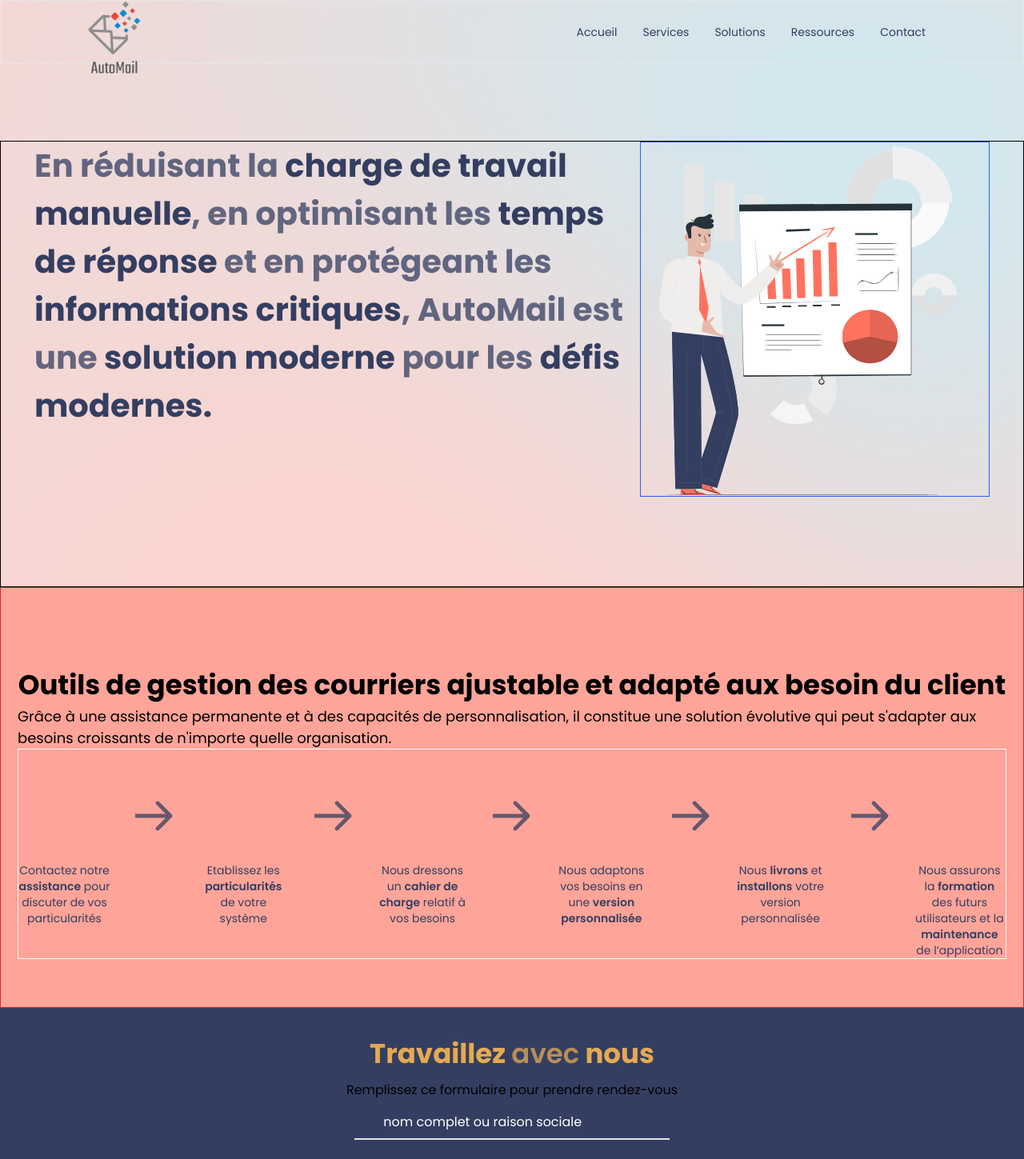
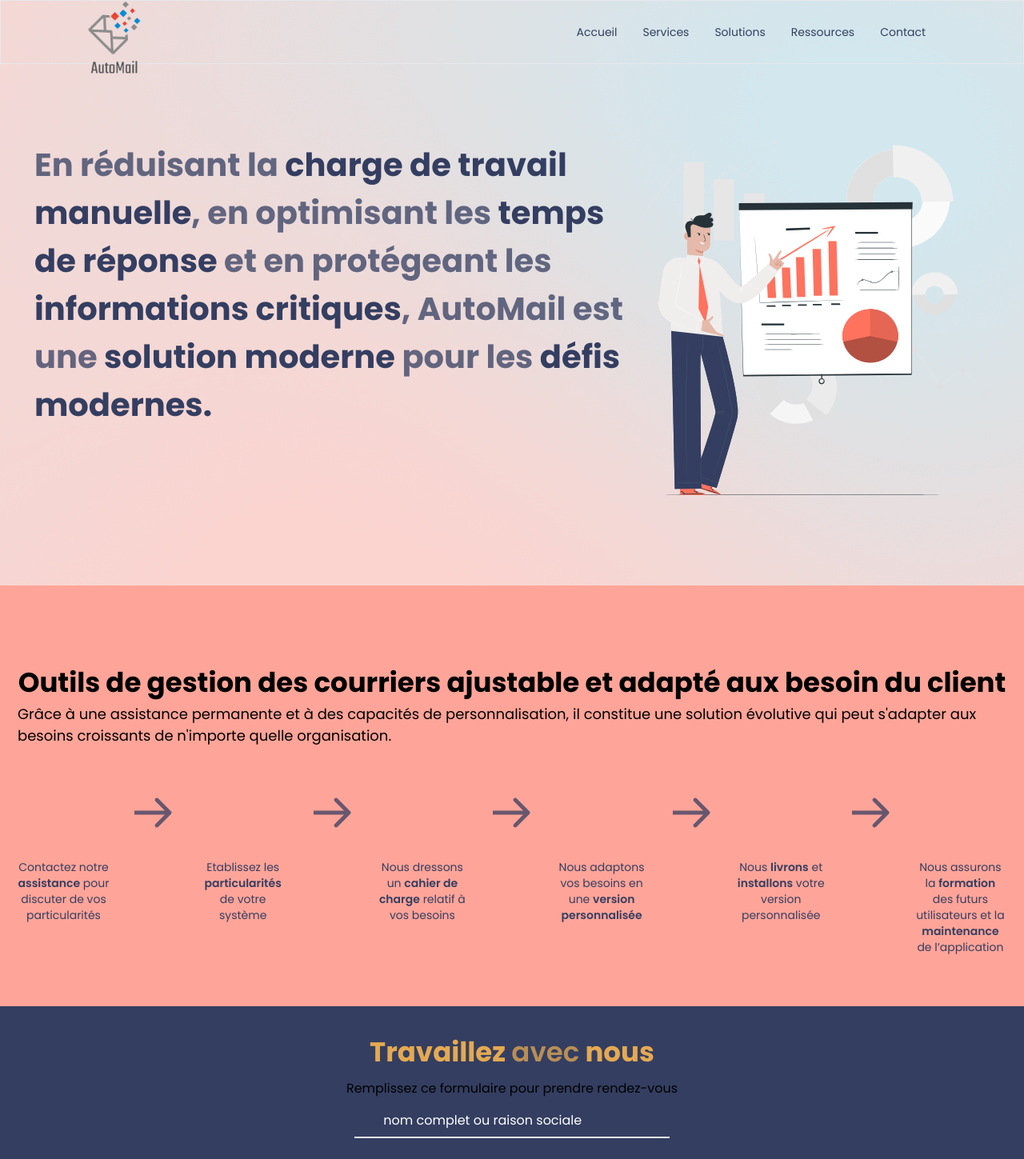
Before and after one commit to koumishop/auto-mail, a Next.js app: page /solutions in a window 1280 px wide. Shown: the top 1449 px of the page at 80% size. Built offline with nearby package versions, Linux system fonts and the light colour scheme; some icons are missing.

Commit message:
style: remove borders from solutions

```diff
--- a/src/app/solutions/page.js
+++ b/src/app/solutions/page.js
@@ -5,20 +5,20 @@ import { Icon } from "@iconify/react"
 export default function Solutions() {
     return (
       <main className="flex flex-col items-center justify-between pt-24 px-24">
-        <section className="w-screen flex justify-center space-x-4 pb-28 border border-black">
+        <section className="w-screen flex justify-center space-x-4 pb-28">
           <h1 className="w-[741px] text-[40px] text-[#343E61]">
             <span className="opacity-75">En réduisant la</span> charge de travail manuelle<span className="opacity-75">, en optimisant les</span> temps de réponse <span className="opacity-75">et en protégeant les</span> informations critiques<span className="opacity-75">, AutoMail est une</span> solution moderne <span className="opacity-75">pour les</span> défis modernes.
           </h1>
-          <div className="w-[437px] h-[444px] border border-blue-600 relative">
+          <div className="w-[437px] h-[444px] relative">
             <Image src="/charts.svg" alt="auto mail dashboard screen" fill loading="lazy" className="absolute" />
           </div>
         </section>
-        <section className="w-screen h-[526px] flex flex-col items-center border border-red-600 bg-[#ffa498]">
+        <section className="w-screen h-[526px] flex flex-col items-center bg-[#ffa498]">
           <h2 className="flex justify-center text-[34px] mt-24">Outils de gestion des courriers ajustable et adapté aux besoin du client</h2>
           <p className="w-[1236px]">
             Grâce à une assistance permanente et à des capacités de personnalisation, il constitue une solution évolutive qui peut s'adapter aux besoins croissants de n'importe quelle organisation.
           </p>
-          <div className="w-[1236px] border border-white flex items-start justify-between">
+          <div className="w-[1236px] flex items-start justify-between">
             <div className="flex flex-col items-center">
               <Icon icon="solar:headphones-square-sound-bold-duotone" width={85} height={85} color="#FFFFFF" className="mt-10 mb-4"/>
               <p className="w-[115px] text-sm text-[#343E61] text-center">
```
